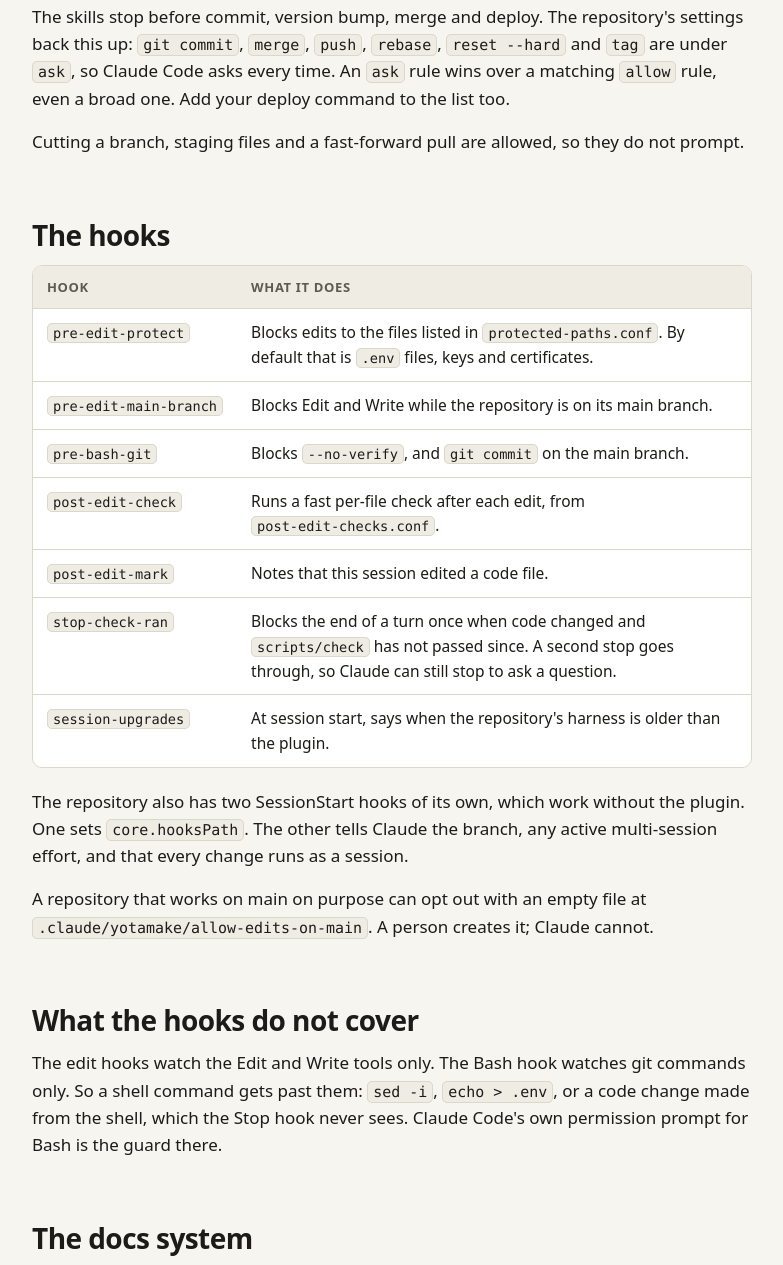
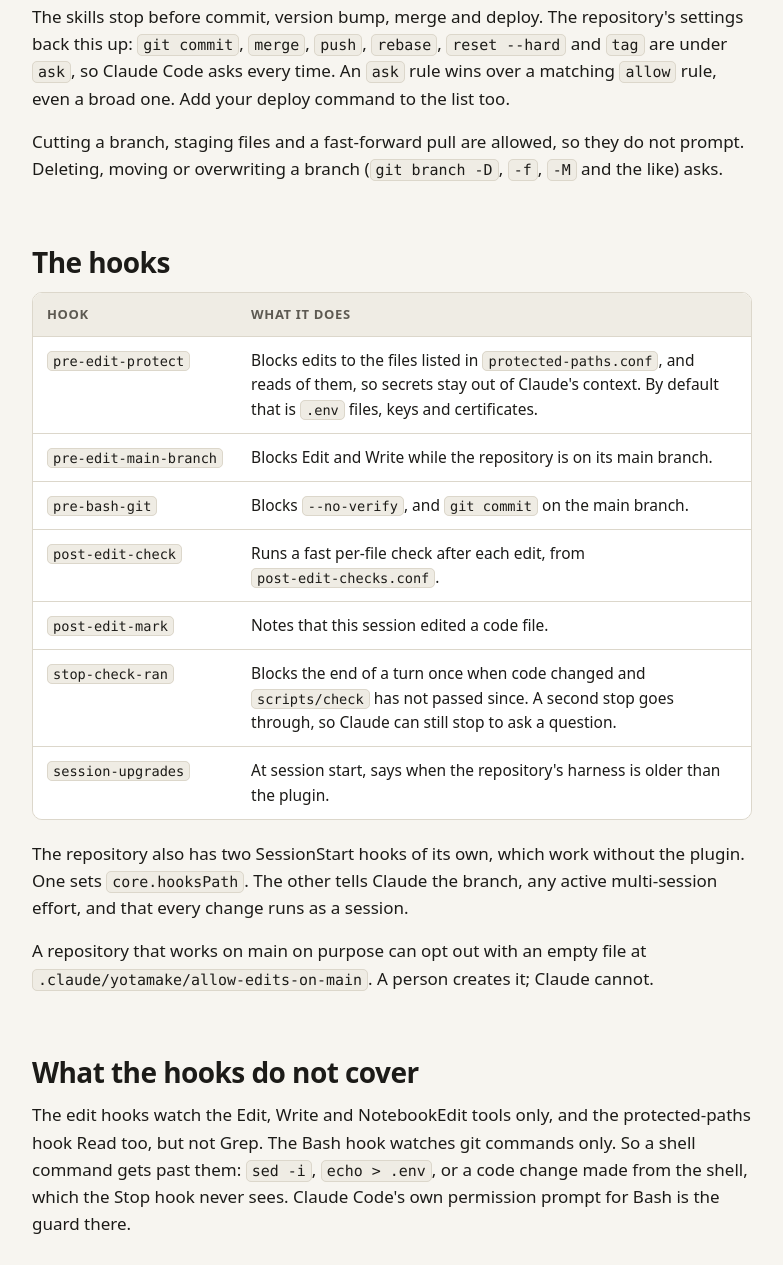
Before and after one commit to redazzo/Yotamake, a plain HTML site: page site/how-it-works.html in a window 1280 px wide. Shown: the part 4053-5318 px from the top of the page, without its empty margins (336-1119 px from the left). Drawn offline with Linux system fonts and the light colour scheme.

Commit message:
fix(hooks): close permission holes and catch wrapped git commands
Ask before forced or deleting git branch forms, refuse Read on protected
paths, mark NotebookEdit edits for the Stop gate, and have pre-bash-git.sh
skip shell keywords and wrappers and read bash -c scripts in their own
directory. The backlog notes a second eval sandbox cause (a read-only
.git) and the gaps these guards still leave.

Co-Authored-By: Claude Opus 5.5 <noreply@anthropic.com>

```diff
--- a/site/how-it-works.html
+++ b/site/how-it-works.html
@@ -116,14 +116,14 @@
 
     <h2 id="stops">Stop points</h2>
     <p>The skills stop before commit, version bump, merge and deploy. The repository's settings back this up: <code>git commit</code>, <code>merge</code>, <code>push</code>, <code>rebase</code>, <code>reset --hard</code> and <code>tag</code> are under <code>ask</code>, so Claude Code asks every time. An <code>ask</code> rule wins over a matching <code>allow</code> rule, even a broad one. Add your deploy command to the list too.</p>
-    <p>Cutting a branch, staging files and a fast-forward pull are allowed, so they do not prompt.</p>
+    <p>Cutting a branch, staging files and a fast-forward pull are allowed, so they do not prompt. Deleting, moving or overwriting a branch (<code>git branch -D</code>, <code>-f</code>, <code>-M</code> and the like) asks.</p>
 
     <h2 id="hooks">The hooks</h2>
     <div class="table-wrap">
       <table>
         <thead><tr><th>Hook</th><th>What it does</th></tr></thead>
         <tbody>
-          <tr><td><code>pre-edit-protect</code></td><td>Blocks edits to the files listed in <code>protected-paths.conf</code>. By default that is <code>.env</code> files, keys and certificates.</td></tr>
+          <tr><td><code>pre-edit-protect</code></td><td>Blocks edits to the files listed in <code>protected-paths.conf</code>, and reads of them, so secrets stay out of Claude's context. By default that is <code>.env</code> files, keys and certificates.</td></tr>
           <tr><td><code>pre-edit-main-branch</code></td><td>Blocks Edit and Write while the repository is on its main branch.</td></tr>
           <tr><td><code>pre-bash-git</code></td><td>Blocks <code>--no-verify</code>, and <code>git commit</code> on the main branch.</td></tr>
           <tr><td><code>post-edit-check</code></td><td>Runs a fast per-file check after each edit, from <code>post-edit-checks.conf</code>.</td></tr>
@@ -137,7 +137,7 @@
     <p>A repository that works on main on purpose can opt out with an empty file at <code>.claude/yotamake/allow-edits-on-main</code>. A person creates it; Claude cannot.</p>
 
     <h2 id="limits">What the hooks do not cover</h2>
-    <p>The edit hooks watch the Edit and Write tools only. The Bash hook watches git commands only. So a shell command gets past them: <code>sed -i</code>, <code>echo &gt; .env</code>, or a code change made from the shell, which the Stop hook never sees. Claude Code's own permission prompt for Bash is the guard there.</p>
+    <p>The edit hooks watch the Edit, Write and NotebookEdit tools only, and the protected-paths hook Read too, but not Grep. The Bash hook watches git commands only. So a shell command gets past them: <code>sed -i</code>, <code>echo &gt; .env</code>, or a code change made from the shell, which the Stop hook never sees. Claude Code's own permission prompt for Bash is the guard there.</p>
 
     <h2 id="docs">The docs system</h2>
     <p>A full install adds four kinds of doc under <code>docs/</code>, each with its own update rule:</p>
```
Also changed, not shown: plugin/hooks/hooks.json (+10 -1 lines), plugin/template/.claude/settings.json, 10 other files.
